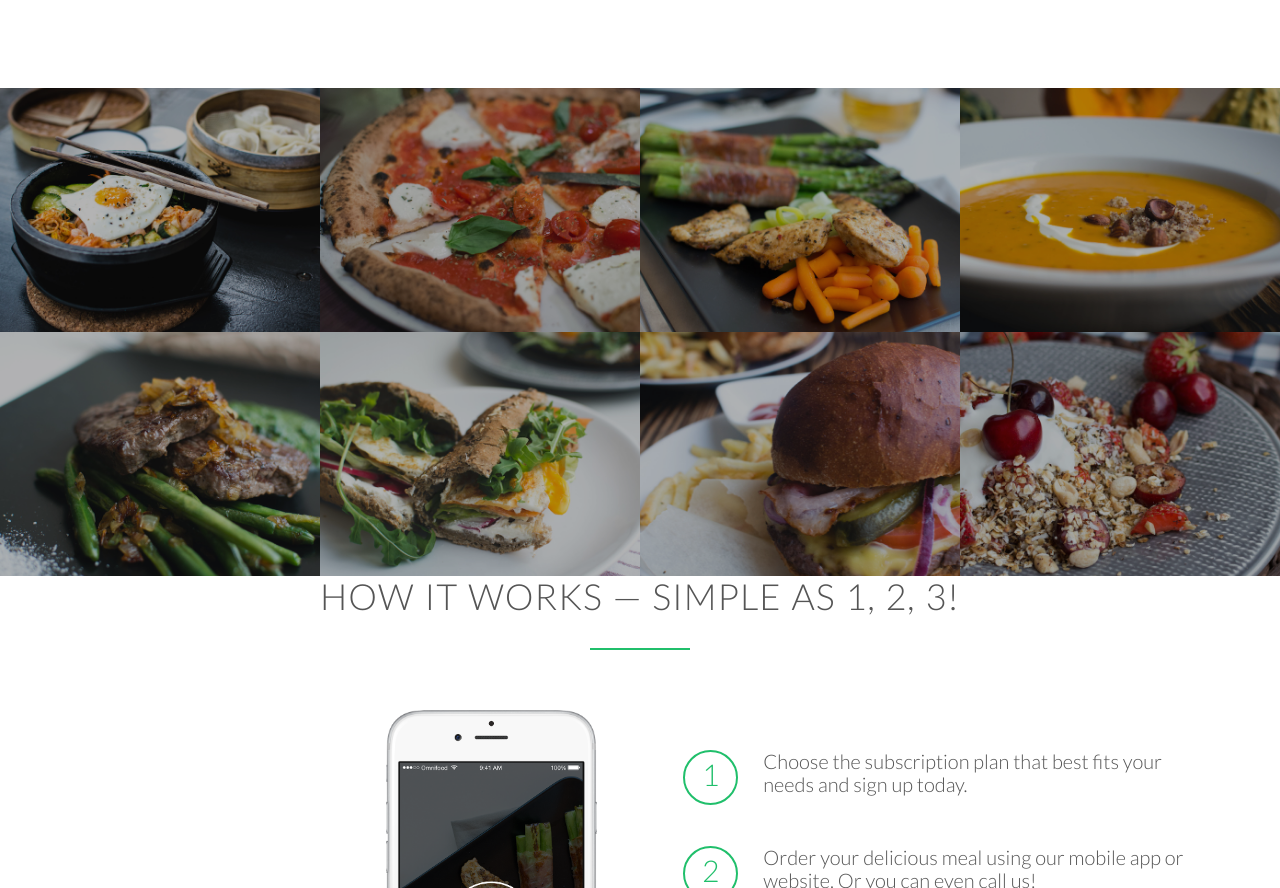
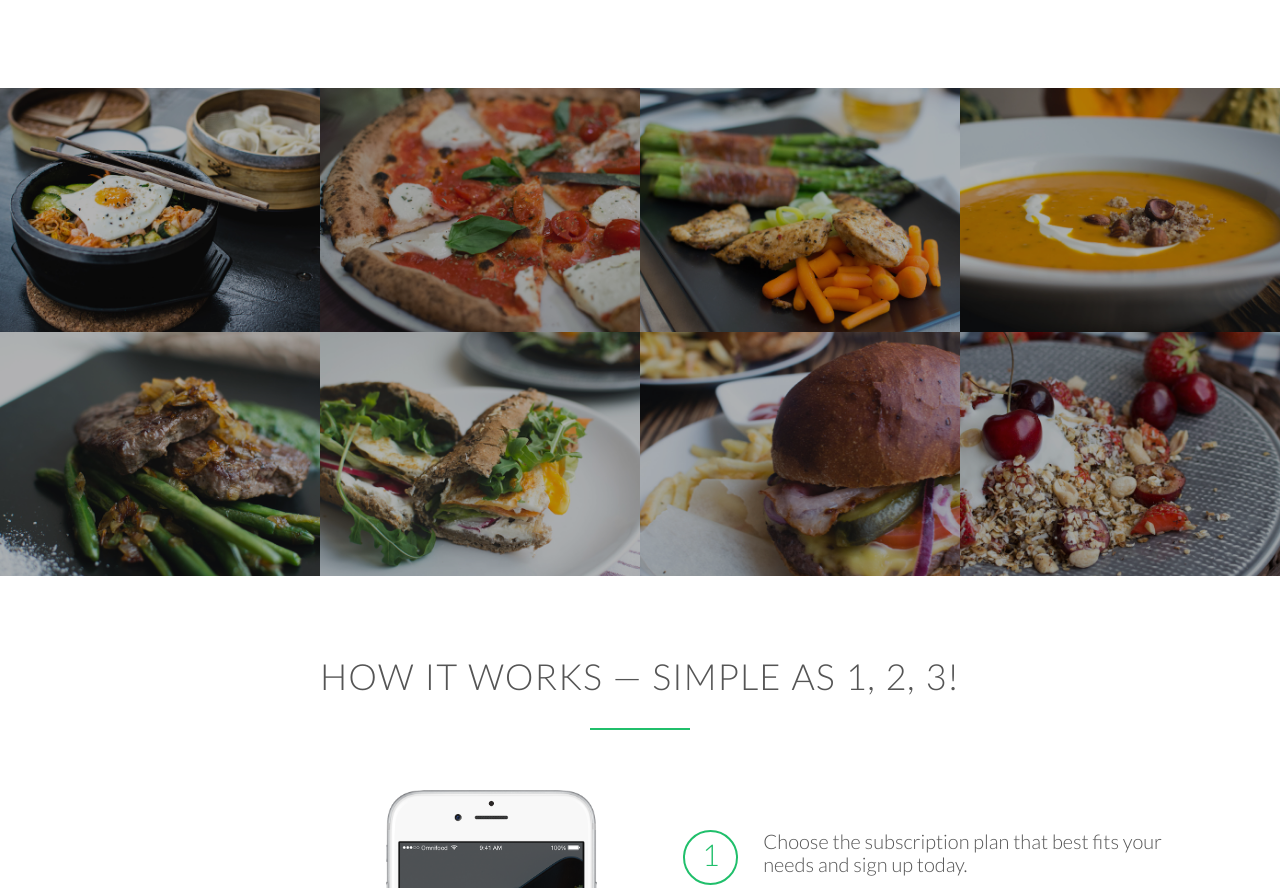
Before and after one commit to carlosmertens/Palmini-Website, a plain HTML site: page index.html in a window 1280 px wide. Shown: the part 1432-2320 px from the top of the page. Drawn offline with Linux system fonts and the light colour scheme; files whose address does not match are found by name.

Commit message:
fix: Solve issue with float spaces <ul>

```diff
--- a/index.html
+++ b/index.html
@@ -83,7 +83,7 @@
         </section>
         <!-- ***** SECTION 2 - MEALS ***** -->
         <section class="section-meals">
-            <ul class="meals-showcase">
+            <ul class="meals-showcase clearfix">
                 <li>
                     <figure class="meal-photo">
                         <img src="resources/images/1.jpg" alt="name of the dish">
@@ -105,7 +105,7 @@
                     </figure>
                 </li>
             </ul>
-            <ul class="meals-showcase">
+            <ul class="meals-showcase clearfix">
                 <li>
                     <figure class="meal-photo">
                         <img src="resources/images/5.jpg" alt="name of the dish">
--- a/resources/css/style.css
+++ b/resources/css/style.css
@@ -14,6 +14,15 @@ html {
     font-weight: 300;
     font-size: 20px;
     text-rendering: optimizeLegibility;
+}
+
+.clearfix {zoom: 1}
+.clearfix:after {
+    content: '.';
+    clear: both;
+    display: block;
+    height: 0;
+    visibility: hidden;
 }
 
 /* ------ */
```
